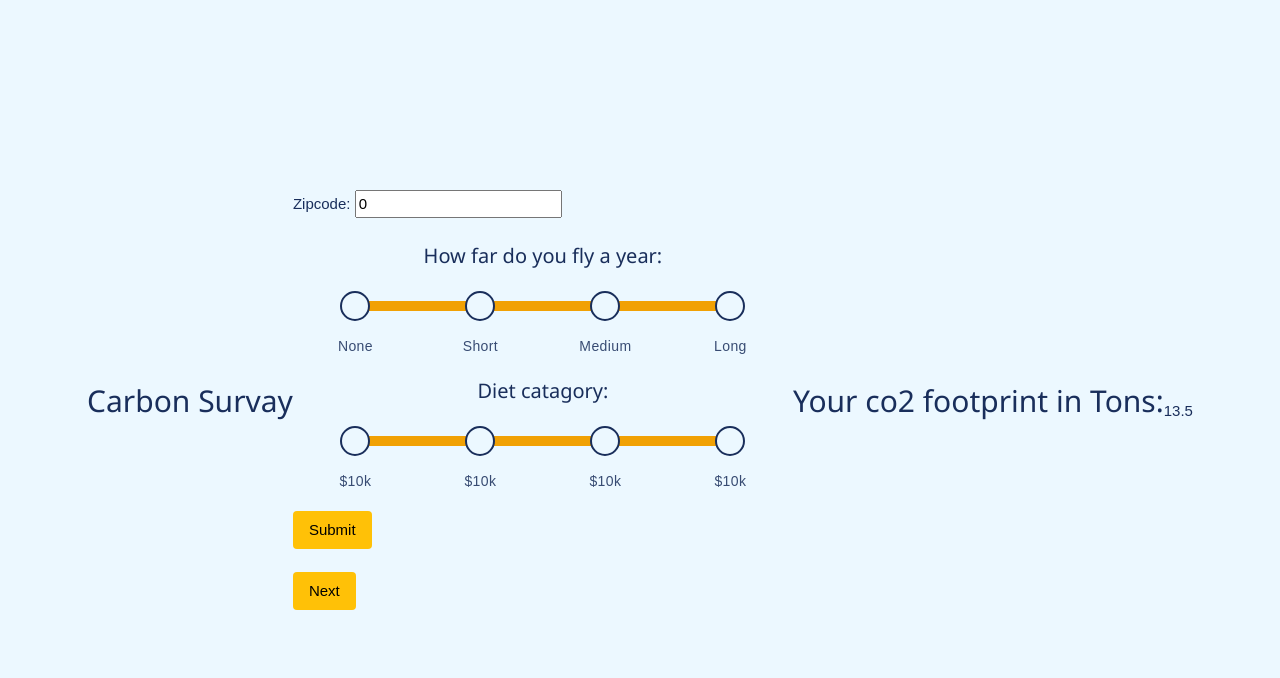
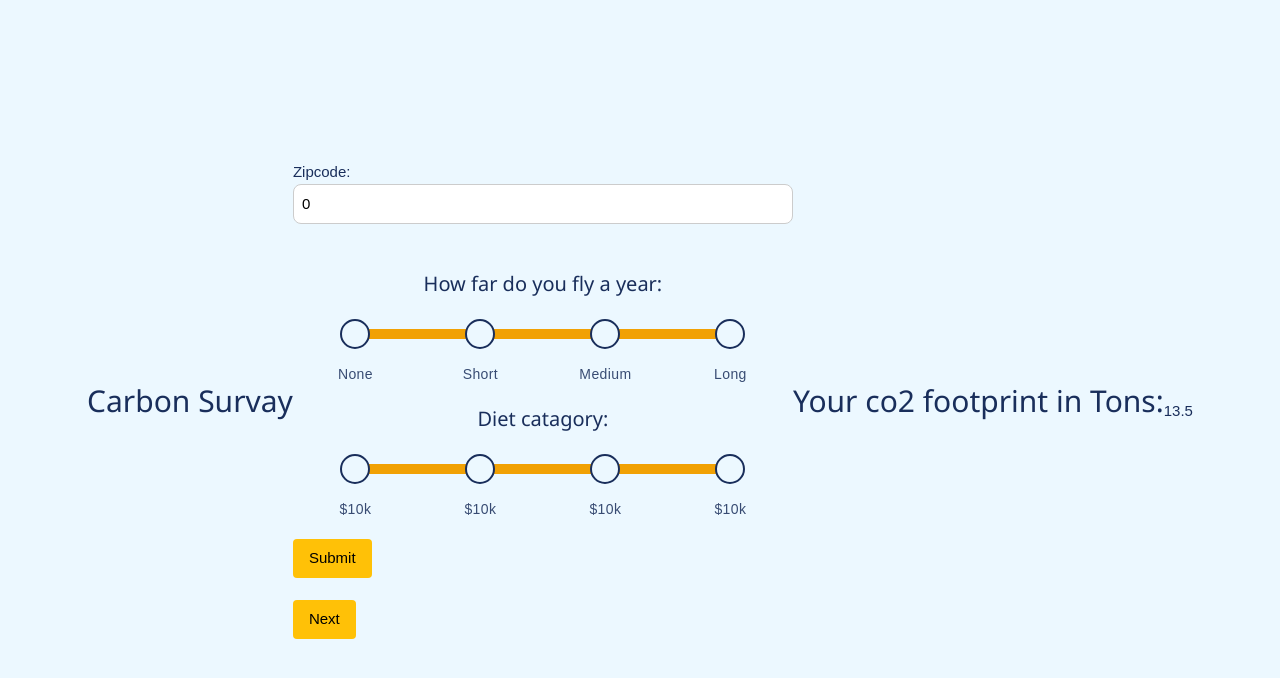
Before and after one commit to BOB450/LightCo2-Survay, a PHP site: page / in a window 1280 px wide. Shown: the top 678 px of the page. Run offline with PHP 8.4, Linux system fonts and the light colour scheme.

Commit message:
made text box rounded

```diff
--- a/index.php
+++ b/index.php
@@ -57,7 +57,7 @@ function myFunction() {
 
 <h2>Carbon Survay</h2>
 <form method="post" action="<?php echo htmlspecialchars($_SERVER["PHP_SELF"]);?>">
-  Zipcode: <input type="text" name="zipcode" value="<?php echo $zipcode;?>">
+  Zipcode: <input class="w3-input w3-border w3-round-large" type="text" name="zipcode" value="<?php echo $zipcode;?>">
 
   <br><br>
 
```
